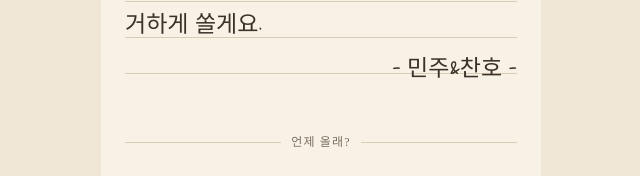
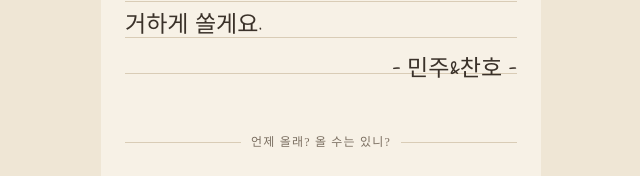
Before and after one commit to DooMoolHead/First-my-Home, a plain HTML site: page invite/a.html in a window 1280 px wide. Shown: the part 1283-1459 px from the top of the page, 319-959 px from the left. Drawn offline with Linux system fonts and the light colour scheme; a web font is replaced by a local one.

Commit message:
When label copy
Co-Authored-By: Claude Opus 5.5 <noreply@anthropic.com>
Claude-Session: https://claude.ai/code/session_01DzjZXFq9R7kmhVuMJWxoV7

```diff
--- a/invite/a.html
+++ b/invite/a.html
@@ -167,7 +167,7 @@ footer{margin-top:28px; text-align:center; font-size:12px; color:var(--ink-2)}
 
   <div id="gallWrap" hidden><div class="rule">우리 집</div><div class="gallery" id="gallery"></div></div>
 
-  <div class="rule" id="whenRule">언제 올래?</div>
+  <div class="rule" id="whenRule">언제 올래? 올 수는 있니?</div>
   <section>
     <div class="center">
       <p class="lead" id="whenLead"></p>
```
